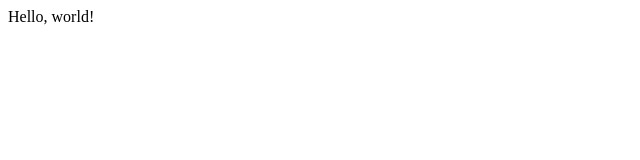
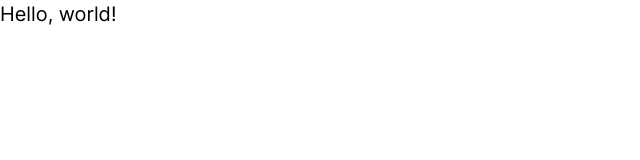
Before and after one commit to JumboCode/jumbocode.org-2023, a Next.js app: page / in a window 1280 px wide. Shown: the top 160 px of the page, without its empty margins (0-640 px from the left). Built offline with nearby package versions, Linux system fonts and the light colour scheme.

Commit message:
Begin styles system

```diff
--- /dev/null
+++ b/src/pages/_app.jsx
@@ -0,0 +1,15 @@
+import React from 'react';
+import PropTypes from 'prop-types';
+import 'styles/global/base.scss';
+
+export default function AppContainer({ Component, pageProps }) {
+  return <Component {...pageProps} />;
+}
+
+AppContainer.propTypes = {
+  Component: PropTypes.elementType.isRequired,
+  pageProps: PropTypes.object, // eslint-disable-line react/forbid-prop-types
+};
+AppContainer.defaultProps = {
+  pageProps: {},
+};
--- a/src/pages/index.js
+++ /dev/null
@@ -1,3 +0,0 @@
-export default function Home() {
-  return 'Hello, world!';
-}
--- /dev/null
+++ b/src/pages/index.jsx
@@ -0,0 +1,5 @@
+import React from 'react';
+
+export default function Home() {
+  return <div>Hello, world!</div>;
+}
--- /dev/null
+++ b/src/styles/global/_reset.scss
@@ -0,0 +1,134 @@
+html,
+body,
+div,
+span,
+applet,
+object,
+iframe,
+h1,
+h2,
+h3,
+h4,
+h5,
+h6,
+p,
+blockquote,
+pre,
+a,
+abbr,
+acronym,
+address,
+big,
+cite,
+code,
+del,
+dfn,
+em,
+img,
+ins,
+kbd,
+q,
+s,
+samp,
+small,
+strike,
+strong,
+sub,
+sup,
+tt,
+var,
+b,
+u,
+i,
+center,
+dl,
+dt,
+dd,
+ol,
+ul,
+li,
+fieldset,
+form,
+label,
+legend,
+table,
+caption,
+tbody,
+tfoot,
+thead,
+tr,
+th,
+td,
+article,
+aside,
+canvas,
+details,
+embed,
+figure,
+figcaption,
+footer,
+header,
+hgroup,
+menu,
+nav,
+output,
+ruby,
+section,
+summary,
+time,
+mark,
+audio,
+video {
+  padding: 0;
+  margin: 0;
+  border: 0;
+  vertical-align: baseline;
+  font: {
+    size: 100%;
+  }
+}
+
+
+ol,
+ul {
+  list-style: none;
+}
+
+blockquote,
+q {
+  quotes: none;
+
+  &:before,
+  &:after {
+    content: none;
+  }
+}
+
+table {
+  border-collapse: collapse;
+  border-spacing: 0;
+}
+
+input:not([type]),
+input[type="email"],
+input[type="password"],
+input[type="search"],
+input[type="text"],
+input[type="tel"],
+input[type="url"],
+button {
+  font: inherit;
+  color: inherit;
+  background: none;
+  border: none;
+  outline: none;
+  box-shadow: none;
+  padding: 0;
+  min-width: 0;
+}
+
+*,
+*::before,
+*::after {
+  box-sizing: border-box;
+}
--- /dev/null
+++ b/src/styles/global/_typography-imports.scss
@@ -0,0 +1,17 @@
+@font-face {
+  font-family: 'Inter';
+  font-weight: 100 900;
+  font-display: swap;
+  font-style: normal;
+  font-named-instance: 'Regular';
+  src: url('/fonts/inter/Inter-roman.var.woff2?v=3.19') format('woff2');
+}
+
+@font-face {
+  font-family: 'Inter';
+  font-weight: 100 900;
+  font-display: swap;
+  font-style: italic;
+  font-named-instance: 'Italic';
+  src: url('/fonts/inter/Inter-italic.var.woff2?v=3.19') format('woff2');
+}
--- /dev/null
+++ b/src/styles/global/_typography.scss
@@ -0,0 +1,15 @@
+@use '../utils';
+
+:root {
+  font-size: 20px;
+  font-size: clamp(16px, calc(0.4vw + 0.4vh + 0.2vmin + 10px), 24px);
+  line-height: 1.3;
+
+  text-rendering: optimizeLegibility;
+  -moz-osx-font-smoothing: grayscale;
+  -webkit-font-smoothing: antialiased;
+}
+
+body {
+  @include utils.type-body;
+}
--- /dev/null
+++ b/src/styles/global/base.scss
@@ -0,0 +1,3 @@
+@use './reset';
+@use './typography-imports';
+@use './typography';
--- /dev/null
+++ b/src/styles/utils/_fonts.scss
@@ -0,0 +1,3 @@
+@mixin body {
+  font-family: 'Inter', serif;
+}
--- /dev/null
+++ b/src/styles/utils/_index.scss
@@ -0,0 +1,3 @@
+@forward './colors' as color-*;
+@forward './typography' as type-* hide rem, relative-base;
+@forward './fonts' as font-*;
--- /dev/null
+++ b/src/styles/utils/_typography.scss
@@ -0,0 +1,8 @@
+@use "./fonts";
+
+@mixin body {
+  @include fonts.body;
+  font-weight: 400;
+  font-size: 1rem;
+  line-height: 1.5;
+}
```
Also changed, not shown: src/styles/global/test.js (added), src/styles/utils/_colors.scss (added).
